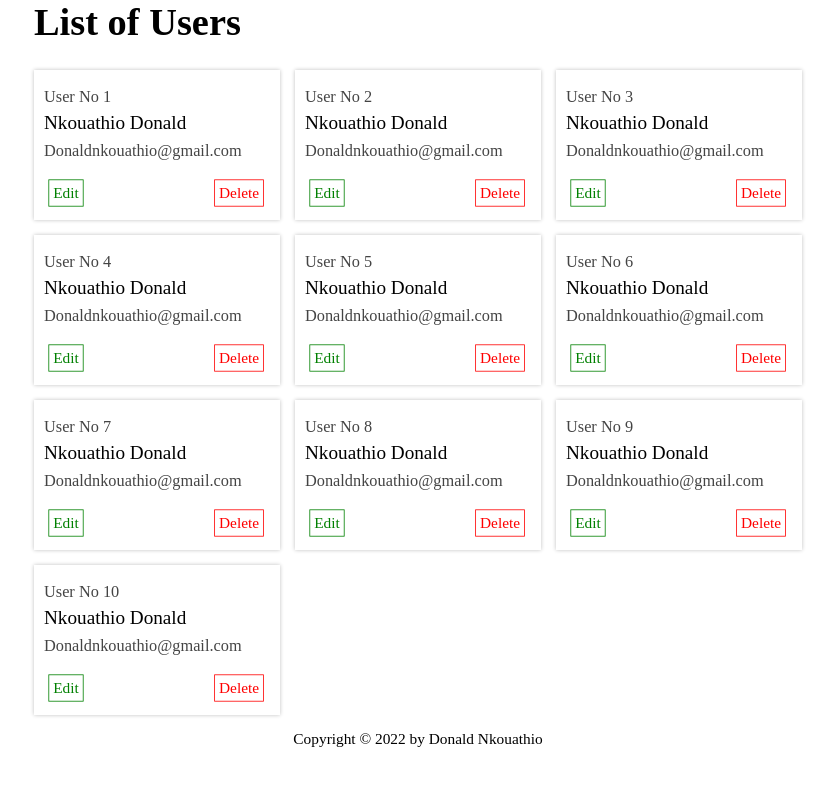
After one commit to donaldnkouathio/userIug, a PHP site: template pages/users.php in a window 1280 px wide. The commit adds this page. Shown: the top 786 px of the page, without its empty margins (222-1057 px from the left). Run offline with PHP 8.4, Linux system fonts and the light colour scheme; the template is opened without the code that fills it, so the values that code supplies are empty; some libraries are stand-ins or nearby versions.

Commit message:
user page and login page addedt

```diff
--- a/pages/footer.php
+++ b/pages/footer.php
@@ -1,3 +1,4 @@
+    <footer>Copyright © 2022 by Donald Nkouathio</footer>
   </div>
 </body>
 </html>
--- a/pages/head.php
+++ b/pages/head.php
@@ -7,6 +7,9 @@
 
     <link rel="stylesheet" href="<?php echo _HTML_STYLES_PATH.'vars.css'; ?>">
     <link rel="stylesheet" href="<?php echo _HTML_STYLES_PATH.'global.css'; ?>">
+    <link rel="stylesheet" href="<?php echo _HTML_STYLES_PATH.'header.css'; ?>">
+    <link rel="stylesheet" href="<?php echo _HTML_STYLES_PATH.'login.css'; ?>">
+    <link rel="stylesheet" href="<?php echo _HTML_STYLES_PATH.'users.css'; ?>">
   </head>
   <body>
     <div class='app_container'>
--- a/pages/nav.php
+++ b/pages/nav.php
@@ -5,6 +5,6 @@
   <nav>
     <a class="nav-item <?php if($utils->getCurrent_page() == "home"){echo "link_hover";} ?>" href="?page=home">Home</a>
     <span class="nav-item">Add User</span>
-    <span class="nav-item">Log Out</span>
+    <span class="nav-item log_out_btn">Log Out</span>
   </nav>
 </header>
--- /dev/null
+++ b/pages/users.php
@@ -0,0 +1,40 @@
+<div class="section">
+  <h1 class="margin_top_none">List of Users</h1>
+
+  <div class="item_container">
+    <div class="item_contain">
+      <?php
+        for($i=1; $i<11; $i++){
+      ?>
+      <div class="item_block">
+        <div class="row">
+          <span class="col">User No <?php echo $i ?></span>
+        </div>
+        <div class="row">
+          <span class="col_title">Nkouathio</span>
+          <span class="col_title">Donald</span>
+        </div>
+        <div class="row">
+          <span class="col">Donaldnkouathio@gmail.com</span>
+        </div>
+        <div class="bottom_row">
+          <span class="col edit_btn">Edit</span>
+          <span class="col del_btn">Delete</span>
+        </div>
+      </div>
+      <?php } ?>
+    </div>
+  </div>
+</div>
+
+
+<div class="modal_shadow">
+  <div class="modal_container">
+    <div class="modal_body">
+
+    </div>
+    <div class="modal_footer">
+
+    </div>
+  </div>
+</div>
--- a/styles/global.css
+++ b/styles/global.css
@@ -4,21 +4,40 @@ body{
   font-size: 1.2em;
 }
 
-nav {
-}
-nav > .nav-item{
-  padding-bottom: 10px;
-  cursor: pointer;
-}
-nav > a, nav > a:visited{
-  color: black;
-  text-decoration: none;
-}
-nav > .nav-item:hover, nav > .link_hover{
-  color: var(--color_primary) !important;
-  border-bottom: 1px solid var(--color_primary);
+footer{
+  margin: 15px 0;
+  font-size: 0.8em;
+  text-align: center;
 }
 
+.margin_top_none{
+  margin-top: 0;
+}
+.margin_bottom_none{
+  margin-bottom: 0;
+}
+
+.form_block{
+  display: flex;
+  flex-direction: column;
+}
+.form_block > input{
+  margin-bottom: 15px;
+  padding: 5px;
+}
+.form_block > button{
+  padding: 5px;
+  color: white;
+  background-color: var(--color_primary);
+  border: none;
+  border-radius: 5px;
+}
+.form_block > button:hover{
+  background-color: var(--color_primary_dark);
+}
+.form_block > button:active{
+  transform: scale(0.95);
+}
 
 /***** Media Query *****/
 
--- /dev/null
+++ b/styles/login.css
@@ -0,0 +1,37 @@
+
+
+
+/***** Media Query *****/
+
+/* Mobile only*/
+@media (max-width: 575px) {
+}
+
+/* Tablette only */
+@media (min-width: 576px) and (max-width: 991px) {
+}
+
+/* Tablette */
+@media (max-width: 991px) {
+}
+
+/* Laptop */
+@media (min-width: 992px) {
+  .login_container{
+    display: flex;
+    justify-content: space-between;
+    align-items: center;
+    flex-direction: row-reverse;
+  }
+  .login_container > h2, .login_container > form{
+    width: 100%;
+  }
+  .login_container > h2{
+    text-align: center;
+    padding-left: 15px;
+  }
+}
+
+/* TV */
+@media (min-width: 1441px) {
+}
--- /dev/null
+++ b/styles/users.css
@@ -0,0 +1,98 @@
+
+.item_container{
+  display: flex;
+}
+
+.item_block{
+  box-shadow: 0px 0px 4px #c0c0c0;
+  padding: 10px 10px;
+  background-color: white;
+}
+
+.item_block > .row > .col{
+  font-size: 0.85em;
+  color: #444;
+}
+.item_block > .row > .col_title{
+}
+.item_block > .row{
+  margin: 5px 0;
+}
+.item_block > .bottom_row{
+  display: flex;
+  justify-content: space-between;
+  margin-top: 15px;
+}
+.bottom_row > .edit_btn{
+  border: 1px solid var(--color_success);
+  color: var(--color_success);
+  padding: 5px;
+  transform: scale(0.8);
+  cursor: pointer;
+}
+.bottom_row > .del_btn{
+  border: 1px solid var(--color_danger);
+  color: var(--color_danger);
+  padding: 5px;
+  transform: scale(0.8);
+  cursor: pointer;
+}
+.bottom_row > .edit_btn:hover{
+  background-color: var(--color_success);
+  color: white;
+}
+.bottom_row > .del_btn:hover{
+  background-color: var(--color_danger);
+  color: white;
+}
+
+/***** Media Query *****/
+
+/* Mobile only*/
+@media (max-width: 575px) {
+  .item_contain{
+    display: grid;
+    grid-template-columns: repeat(1, 1fr);
+    align-items: center;
+    width: 100%;
+  }
+  .item_block{
+    margin-bottom: 15px;
+  }
+}
+
+/* Tablette only */
+@media (min-width: 576px) and (max-width: 991px) {
+  .item_contain{
+    display: grid;
+    gap: 15px;
+    grid-template-columns: repeat(2, 1fr);
+    align-items: center;
+    width: 100%;
+  }
+  .item_block:hover{
+    transform: scale(1.05);
+  }
+}
+
+/* Tablette */
+@media (max-width: 991px) {
+}
+
+/* Laptop */
+@media (min-width: 992px) {
+  .item_contain{
+    display: grid;
+    gap: 15px;
+    grid-template-columns: repeat(3, 1fr);
+    align-items: center;
+    width: 100%;
+  }
+  .item_block:hover{
+    transform: scale(1.05);
+  }
+}
+
+/* TV */
+@media (min-width: 1441px) {
+}
--- a/styles/vars.css
+++ b/styles/vars.css
@@ -3,4 +3,8 @@
   --color_primary_dark : #006633;
   --color_secondary : #cc9900;
   --color_secondary_dark : #906000;
+  --color_danger : red; /* utilisé pour les actions de suppression, rouge par defaut */
+  --color_danger_dark : darkred;
+  --color_success : green; /* utilisé généralement pour les actions d'ajout, vert par defaut */
+  --color_success_dark : darkgreen;
 }
```
Also changed, not shown: other parts of styles/global.css (+3 -48 lines), pages/home.php (+7 -63 lines), pages/login.php (added, +19 -0 lines), styles/header.css (added, +85 -0 lines).
